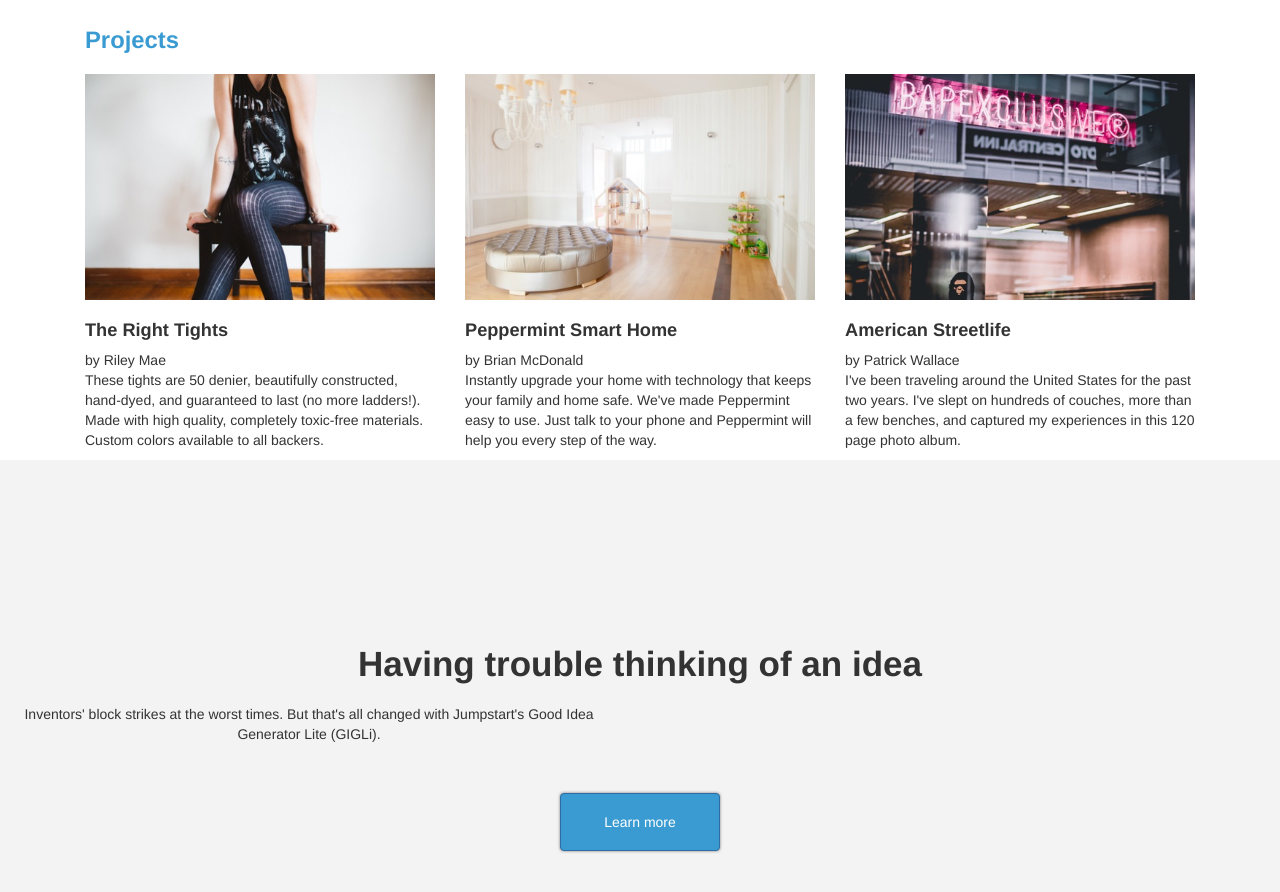
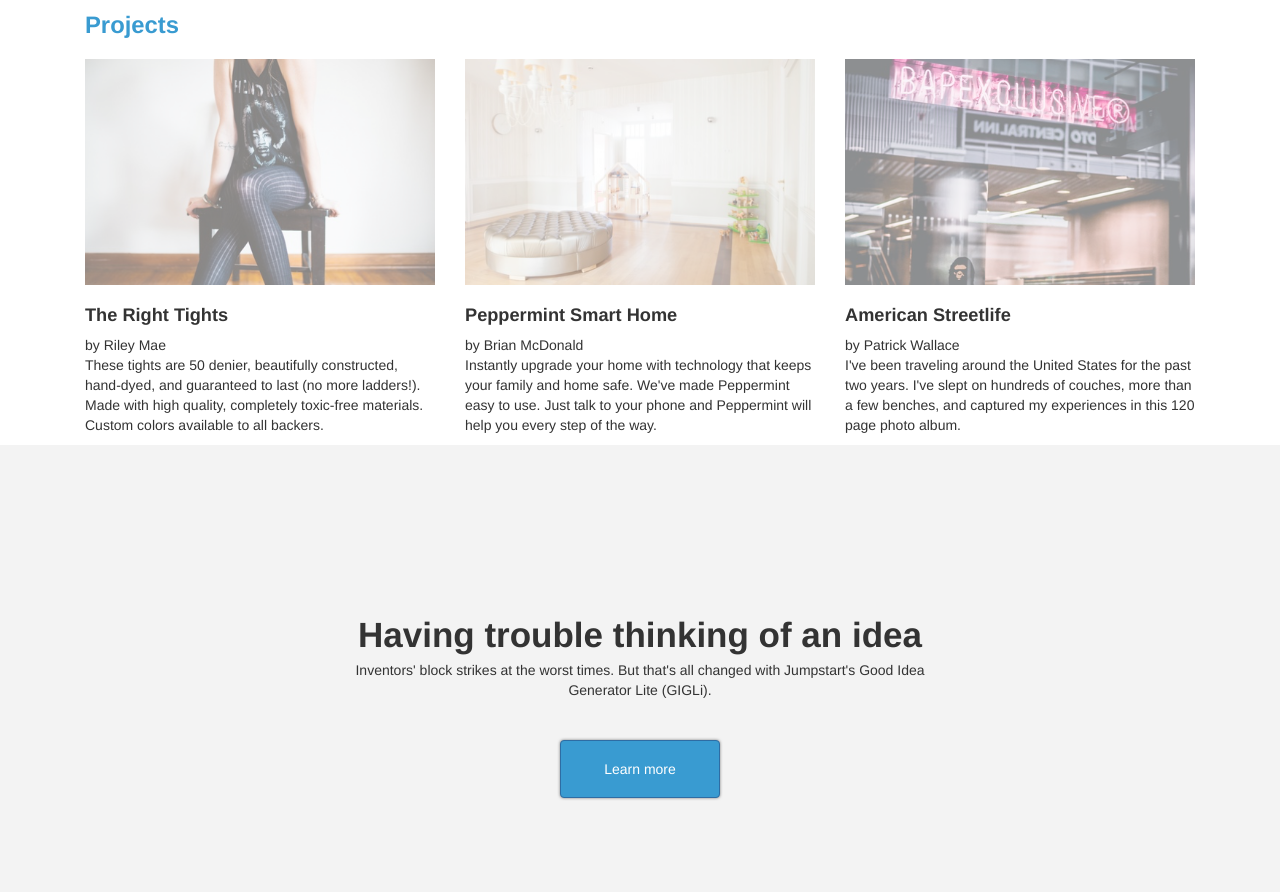
Before and after one commit to onefromk/jumpstart, a plain HTML site: page index.html in a window 1280 px wide. Shown: the part 1202-2094 px from the top of the page. Drawn offline with nearby package versions, Linux system fonts and the light colour scheme.

Commit message:
Scaling and Opacity of Images

```diff
--- a/index.html
+++ b/index.html
@@ -99,9 +99,9 @@
 
     <footer>
         <div class="container-fluid center-text">
-            <h1>Having trouble thinking of an idea</h1>
+            <strong>Having trouble thinking of an idea</strong>
             <p>Inventors' block strikes at the worst times. But that's all changed with Jumpstart's Good Idea Generator Lite (GIGLi).</p>
-            <a class="btn btn-primary btn-large">Learn more</a>
+            <a href="#" class="btn btn-primary btn-large">Learn more</a>
         </div>
     </footer>
 
--- a/resources/css/style.css
+++ b/resources/css/style.css
@@ -25,6 +25,21 @@ h3 {
 img {
     width: 100%;
     height: auto;
+}
+
+.image-container img {
+    opacity: 0.5;
+    transition-property: transform;
+    transition-duration: 0.5s;
+}
+
+.image-container img:hover {
+  opacity: 1;
+  transform: scale(1.3);
+}
+
+.image-container {
+  overflow: hidden;
 }
 
 /*navigation bar*/
@@ -61,9 +76,11 @@ img {
 }
 
 .jumbotron.jumbotron-bike p {
-    width: 51.3rem;
     color: white;
     text-shadow: 1px 1px 2px black;
+    text-align: center;
+    max-width: 51.3rem;
+    margin: auto;
 }
 
 .jumbotron.jumbotron-bike .btn,
@@ -75,14 +92,16 @@ img {
 
 }
 
-.jumbotron.jumbotron-bike > .btn.btn-primary.btn-large > a:hover {
+.jumbotron.jumbotron-bike > .btn.btn-primary.btn-large > a:hover,
+footer > .btn.btn-primary.btn-large > a:hover
+ {
     color: #399bd1;
 }
 
-/*add transition for hovering*/
 .btn-primary {
     /*inactive*/
     box-shadow: 0 0 3px rgba(0, 0, 0, 0.5);
+    transition: box-shadow 0.3s ease-in-out;
 }
 
 .btn-primary:hover {
@@ -111,14 +130,15 @@ footer {
     background-color: #f3f3f3;
 }
 
-footer h1 {
+footer strong {
     font-size: 2.5rem;
     font-weight: bold;
+    padding-bottom: 1.4rem;
 }
 
 footer p {
-    width: 42rem;
-    margin-top: 1.4rem;
+    max-width: 42rem;
+    margin: auto;
 }
 
 footer .btn {
```
